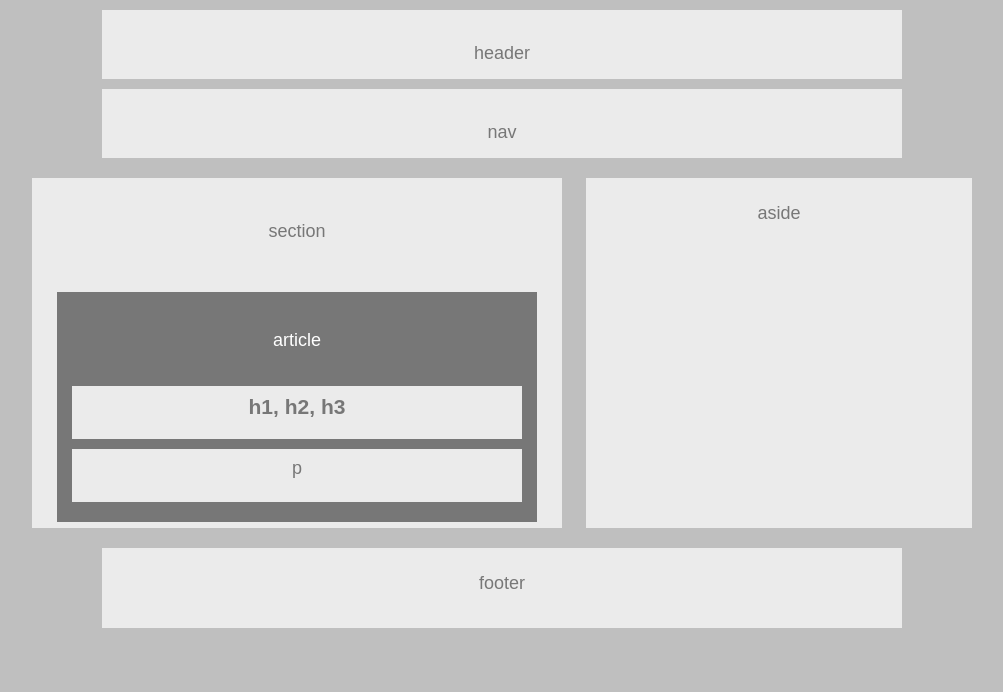
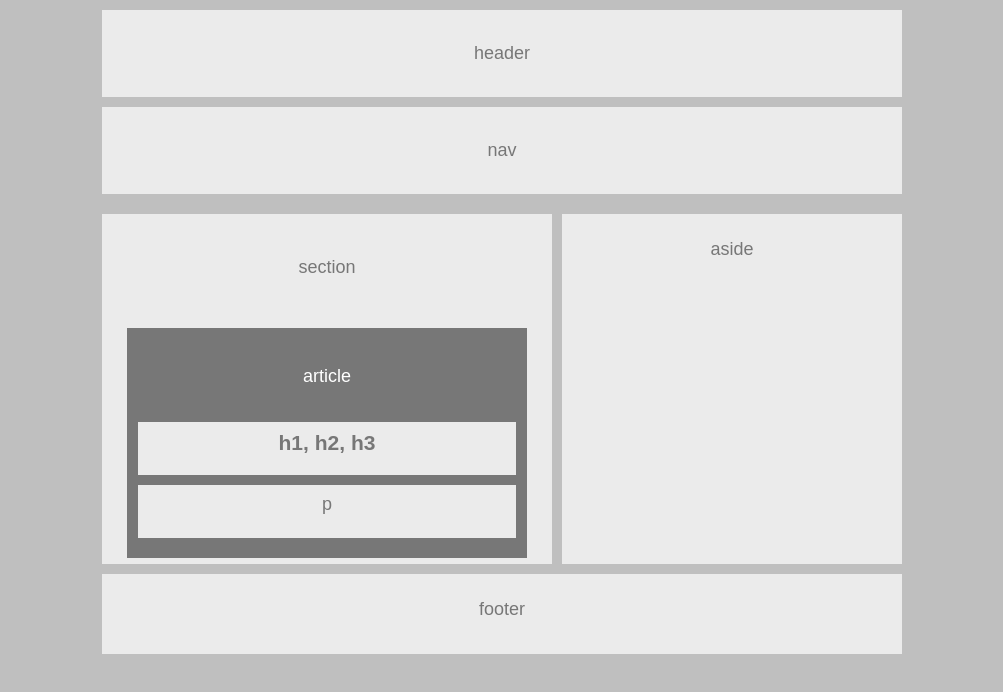
Before and after one commit to KTurnage/HW-Wireframe, a plain HTML site: page index.html in a window 1280 px wide. Shown: the whole page, without its empty margins (138-1141 px from the left). Drawn offline with Linux system fonts and the light colour scheme.

Commit message:
final touches

```diff
--- a/style.css
+++ b/style.css
@@ -32,17 +32,17 @@
     float: left;
     background-color: #ebebeb;
     padding: 25px;
-    margin: 10px;
+    margin: 10px 0px 0px 80px;
     height: 300px;
-    width: 50%;
+    width: 400px;
 }
 
 #aside {
     background-color: #ebebeb;
     padding: 25px;
-    margin: 10px;
+    margin: 10px 80px 0px 0px;
     height: 300px;
-    width: 35%;
+    width: 290px;
     float: right;
 }
 
@@ -62,9 +62,9 @@
     margin-top: 50px;
 }
 
-p {
+/* p {
     margin-bottom: 0;
-}
+} */
 
 .greyonwhite {
     background-color: #ebebeb;
```
